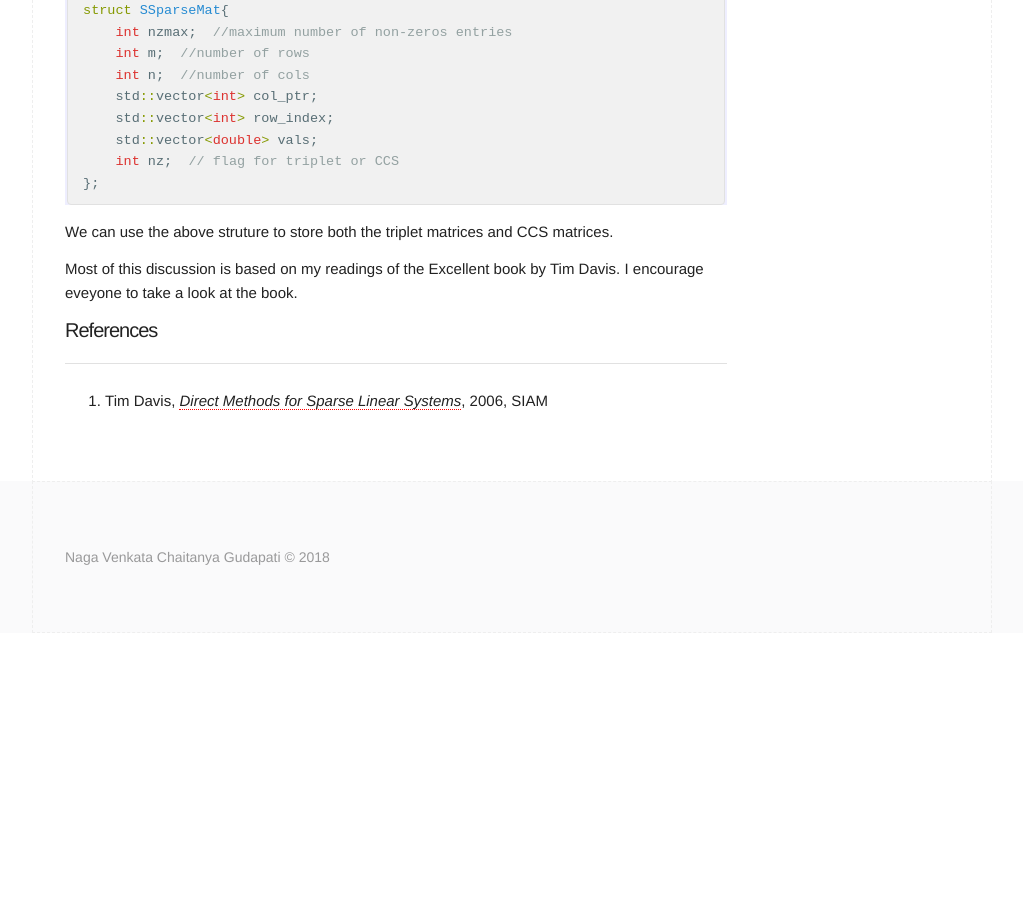
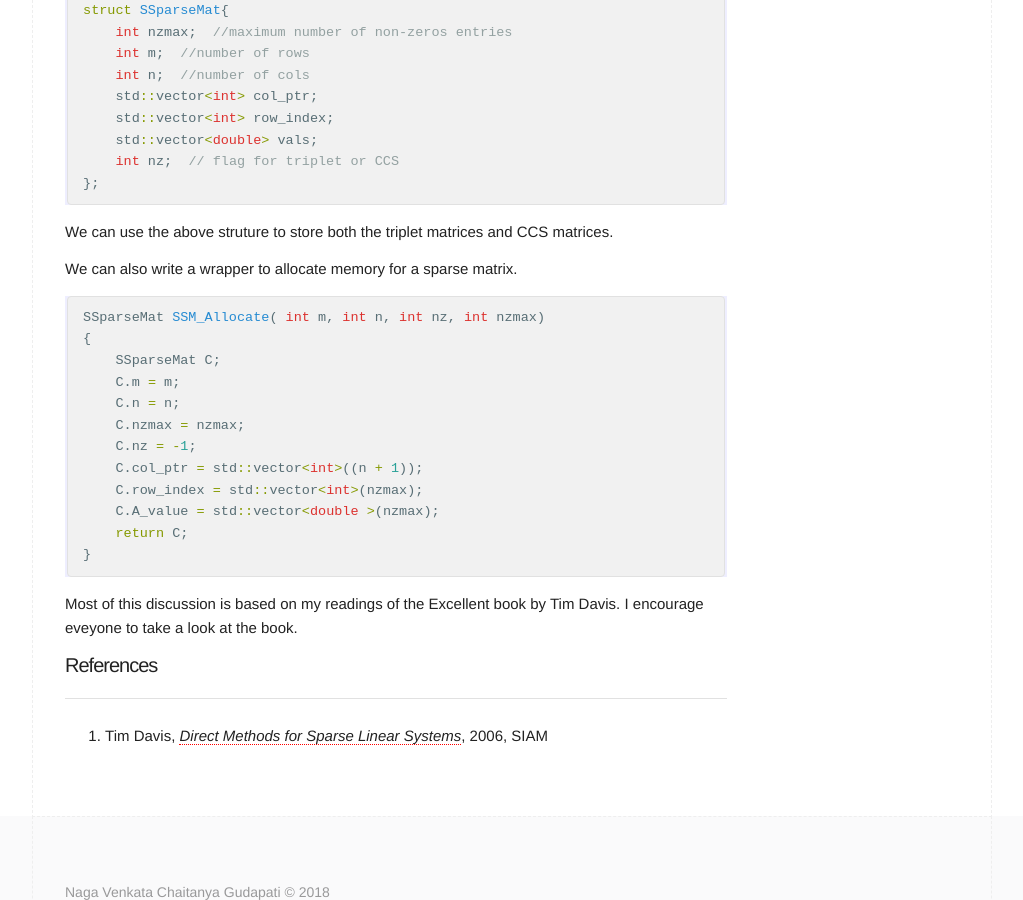
Before and after one commit to CGudapati/cgudapati.github.io, a Jekyll site: the page built from _posts/2018-04-09-Storing-Sparse-Matrices.markdown, in a window 1280 px wide and 900 px high, scrolled down 1500 px. Shown: the whole window, without its empty margins (128-1151 px from the left). Built offline with Jekyll 4.4.1, drawn with Linux system fonts in a browser that asks for light colours; formulas are drawn with MathJax 3; before the commit the page ends 2133 px from its top, so only the background shows below that.

Commit message:
added some more c++ code

```diff
--- a/_posts/2018-04-09-Storing-Sparse-Matrices.markdown
+++ b/_posts/2018-04-09-Storing-Sparse-Matrices.markdown
@@ -68,6 +68,24 @@ struct SSparseMat{
 We can use the above struture to store both the triplet matrices and CCS matrices.
 
 
+We can also write a wrapper to allocate memory for a sparse matrix.
+
+~~~ c++
+SSparseMat SSM_Allocate( int m, int n, int nz, int nzmax)
+{
+    SSparseMat C;
+    C.m = m;
+    C.n = n;
+    C.nzmax = nzmax;
+    C.nz = -1;
+    C.col_ptr = std::vector<int>((n + 1));
+    C.row_index = std::vector<int>(nzmax);
+    C.A_value = std::vector<double >(nzmax);
+    return C;
+}
+~~~
+
+
 
 Most of this discussion is based on my readings of the Excellent book by Tim Davis. I encourage eveyone to take a look at the book.
 
```
